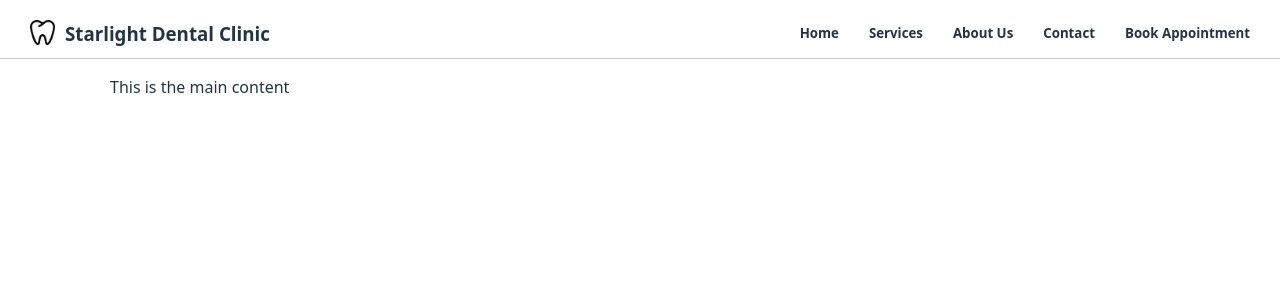
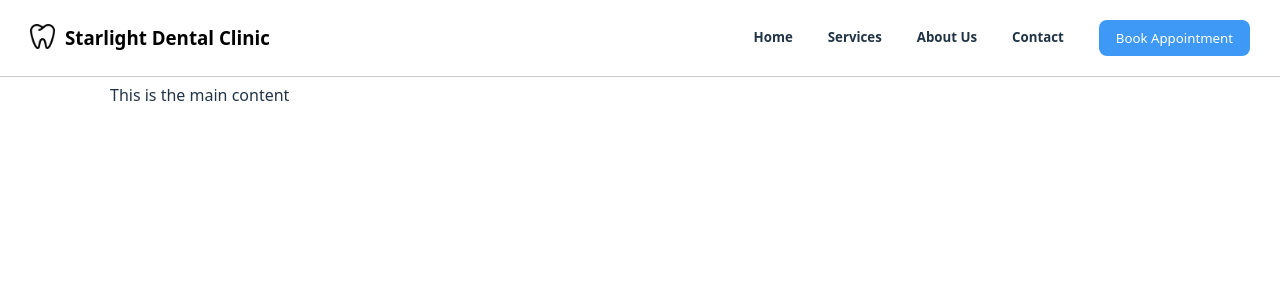
Before and after one commit to arohao/SEG3125-Service-Site, a React (Vite) app in the folder vite-service-site/: page / in a window 1280 px wide. Shown: the top 300 px of the page. Built offline with nearby package versions, Linux system fonts and the light colour scheme.

Commit message:
Add background color to button

```diff
--- a/vite-service-site/index.html
+++ b/vite-service-site/index.html
@@ -2,7 +2,7 @@
 <html lang="en">
   <head>
     <meta charset="UTF-8" />
-    <link rel="icon" type="image/svg+xml" href="/vite.svg" />
+    <link rel="icon" type="image/svg+xml" href="./src/assets/logo.png" />
     <meta name="viewport" content="width=device-width, initial-scale=1.0" />
     <title>Starlight Dental Clinic</title>
   </head>
--- a/vite-service-site/src/app/App.css
+++ b/vite-service-site/src/app/App.css
@@ -10,8 +10,8 @@ nav {
   display: flex;
   justify-content: space-between;
   align-items: center;
-  margin: 0 -10px;
-  padding: 10px 30px;
+  margin: -10px -10px;
+  padding: 20px 30px;
   border-bottom: solid rgb(202, 202, 202) 1px;
 
   & h3, h5 {
@@ -26,10 +26,18 @@ nav {
 
   & .links-group {
     display: flex;
-    gap: 30px;
+    gap: 35px;
+    align-items: center;
   }
 }
 
 main {
   padding: 0 100px;
 }
+
+a {
+  margin: 0;
+  padding: 0;
+  color: black;
+  text-decoration: none;
+}
--- a/vite-service-site/src/components/Nav.jsx
+++ b/vite-service-site/src/components/Nav.jsx
@@ -4,16 +4,18 @@ import logo from '../assets/logo.png';
 function Nav() {
   return (
     <nav>
-      <div className='logo-group'>
+      <a className='logo-group' href='../../index.html'>
         <img src={logo} className='logo' alt='logo' />
         <h3>Starlight Dental Clinic</h3>
-      </div>
+      </a>
       <div className='links-group'>
         <h5>Home</h5>
         <h5>Services</h5>
         <h5>About Us</h5>
         <h5>Contact</h5>
-        <h5>Book Appointment</h5>
+        <h5>
+          <button>Book Appointment</button>
+        </h5>
       </div>
     </nav>
   );
--- a/vite-service-site/src/index.css
+++ b/vite-service-site/src/index.css
@@ -4,22 +4,13 @@
   font-weight: 400;
 
   color-scheme: light dark;
-  color: rgba(255, 255, 255, 0.87);
-  background-color: #242424;
+  color: #213547;
+  background-color: #ffffff;
 
   font-synthesis: none;
   text-rendering: optimizeLegibility;
   -webkit-font-smoothing: antialiased;
   -moz-osx-font-smoothing: grayscale;
-}
-
-a {
-  font-weight: 500;
-  color: #646cff;
-  text-decoration: inherit;
-}
-a:hover {
-  color: #535bf2;
 }
 
 body {
@@ -37,7 +28,8 @@ button {
   font-size: 1em;
   font-weight: 500;
   font-family: inherit;
-  background-color: #1a1a1a;
+  background-color: #3D99F5;
+  color: white;
   cursor: pointer;
   transition: border-color 0.25s;
 }
@@ -48,16 +40,3 @@ button:focus,
 button:focus-visible {
   outline: 4px auto -webkit-focus-ring-color;
 }
-
-@media (prefers-color-scheme: light) {
-  :root {
-    color: #213547;
-    background-color: #ffffff;
-  }
-  a:hover {
-    color: #747bff;
-  }
-  button {
-    background-color: #f9f9f9;
-  }
-}
```
